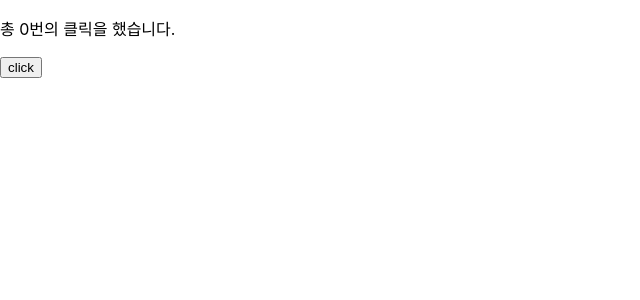
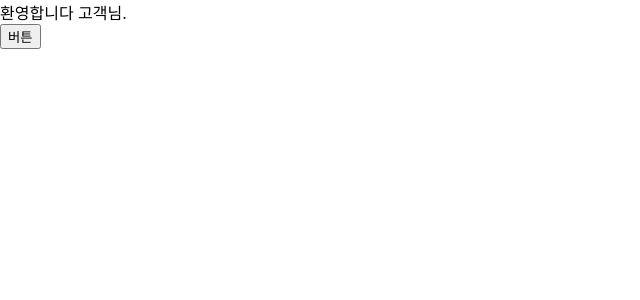
Before and after one commit to dmsvk0217/react_practice, a React (Create React App) app: page / in a window 1280 px wide. Shown: the top 300 px of the page, without its empty margins (0-640 px from the left). Built offline with nearby package versions, Linux system fonts and the light colour scheme.

Commit message:
conditional rendering 실습

```diff
--- /dev/null
+++ b/src/conditional.js
@@ -0,0 +1,25 @@
+import React, { useState } from "react";
+
+function Conditional() {
+  const [isLogin, setisLogin] = useState(true);
+
+  const IsLoginhandler = function (a) {
+    setisLogin(!isLogin);
+    console.log("a : ", a);
+  };
+  if (isLogin === true)
+    return (
+      <>
+        <div>환영합니다 고객님.</div>
+        <button onClick={IsLoginhandler}>버튼</button>
+      </>
+    );
+  return (
+    <>
+      <div>로그인이 필요합니다.</div>
+      <button onClick={() => setisLogin(!isLogin)}>버튼</button>
+    </>
+  );
+}
+
+export default Conditional;
--- a/src/index.js
+++ b/src/index.js
@@ -4,6 +4,7 @@ import "./index.css";
 import App from "./App";
 import Comment from "./comment";
 import Counter from "./useEffect";
+import Conditional from "./conditional";
 
 const root = ReactDOM.createRoot(document.getElementById("root"));
 root.render(
@@ -11,6 +12,6 @@ root.render(
     {/* <Comment name="은총" comment="안녕하세요 은총입니다." />
     <Comment name="은총1" comment="안녕하세요 은총입니다.1" />
     <Comment name="은총2" comment="안녕하세요 은총입니다.2" /> */}
-    <Counter />
+    <Conditional />
   </>
 );
--- a/src/useEffect.js
+++ b/src/useEffect.js
@@ -8,7 +8,16 @@ function Counter() {
       console.log("[unmount] 되었습니다.");
     };
   }, []);
+
+  useEffect(() => {
+    console.log("[count 변경]");
+  }, [count]);
+
+  useEffect(() => {
+    console.log("[component update]");
+  });
   /*
+  useEffect : 사이드이펙트 관리하기 위한 훅.
   의존성 타켓배열 비워두면 mount / unmount only
   아예 받지 않으면 모든업데이트시에 발동.
   */
```
